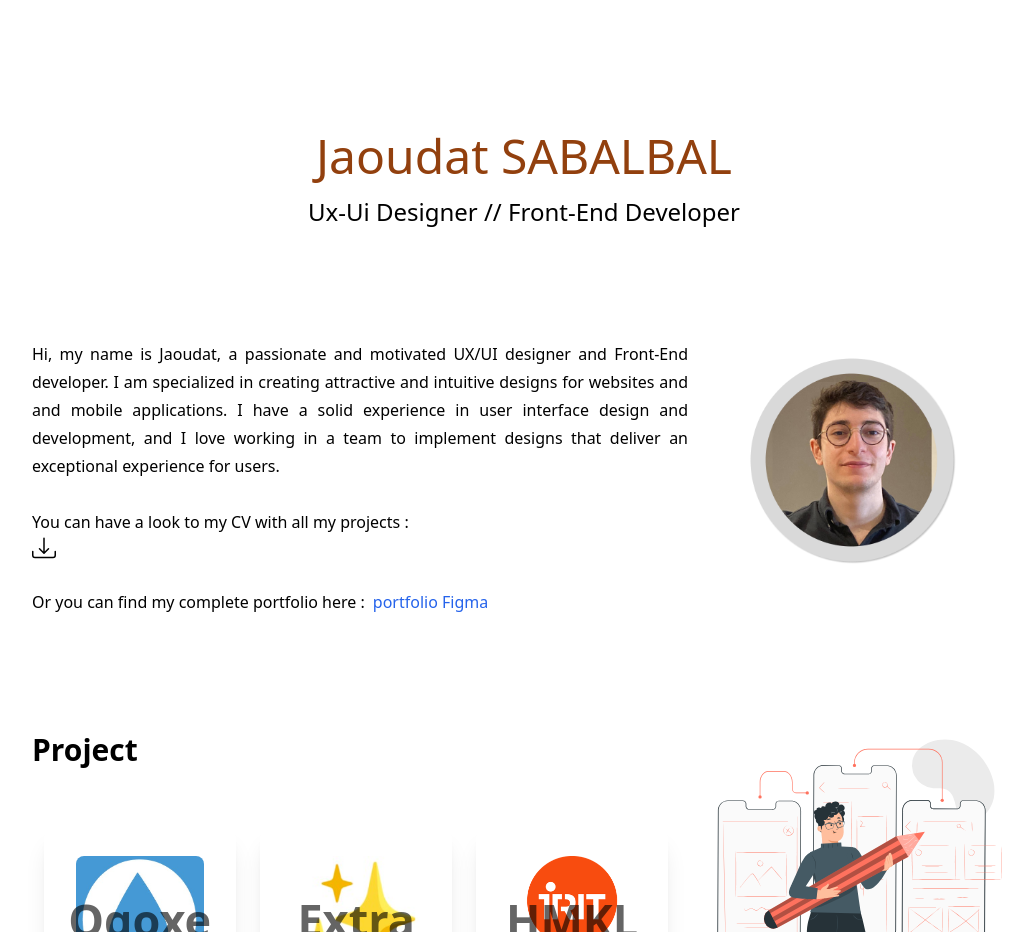
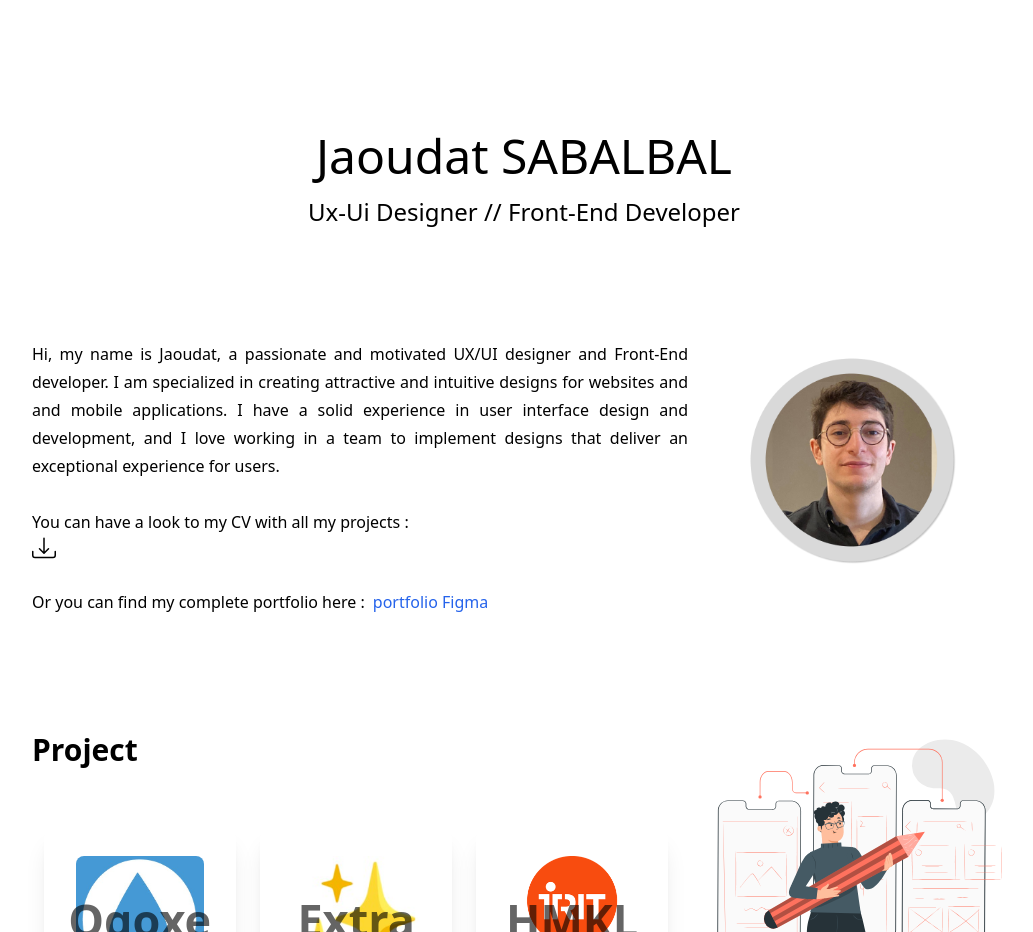
Before and after one commit to SABALBALJaoudat/PortfolioJaoudatSABALBAL, a Next.js app: page / in a window 1280 px wide. Shown: the part 800-1732 px from the top of the page, without its empty margins (116-1149 px from the left). Built offline with nearby package versions, Linux system fonts and the light colour scheme.

Commit message:
V12 Main : - Changement couleur Css

```diff
--- a/src/pages/Home.tsx
+++ b/src/pages/Home.tsx
@@ -13,7 +13,7 @@ function Home() {
                 <div className={"p-5"}>
                     <div className={"flex flex-col"}>
                         <div className={"text-center mt-28"}>
-                            <h2 className={"text-5xl text-amber-800 font-medium"}>
+                            <h2 className={"text-5xl font-medium"}>
                                 Jaoudat SABALBAL
                             </h2>
                             <h3 className={"text-2xl font-medium py-4"}>
```
